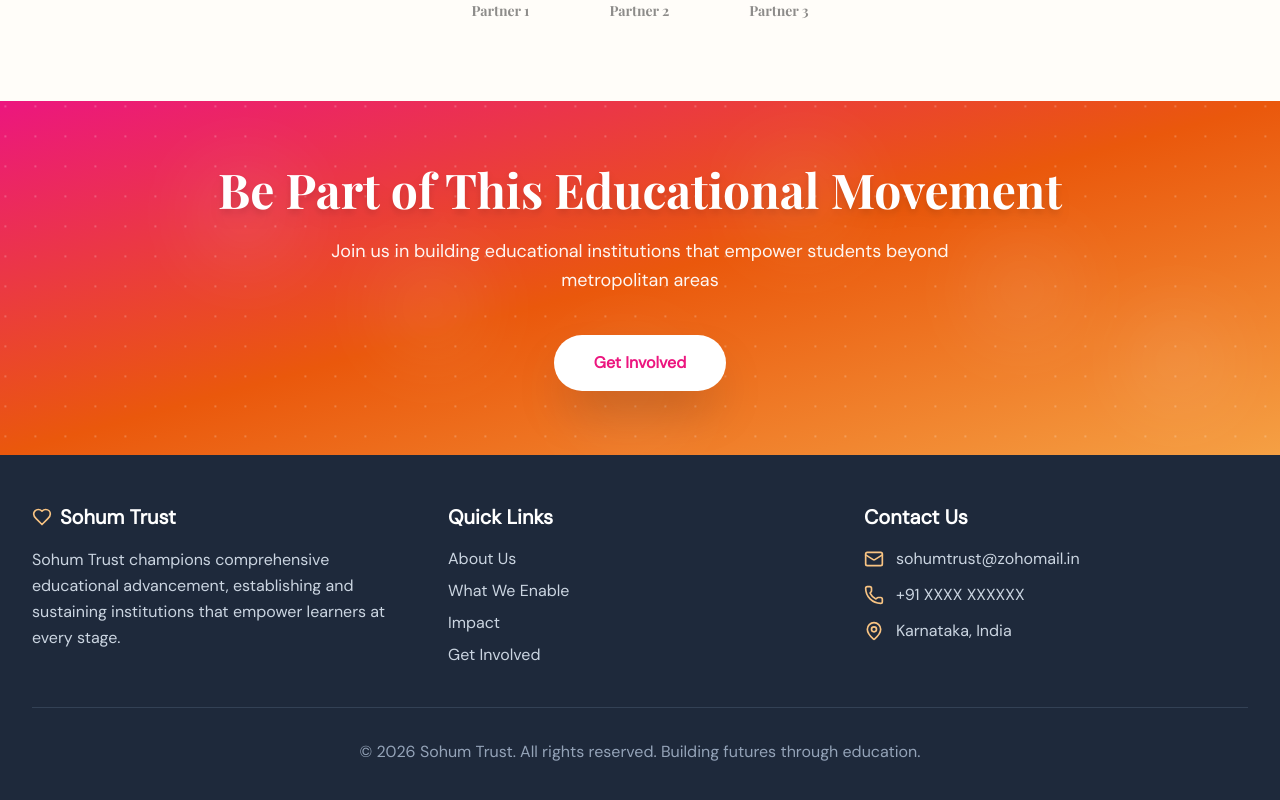
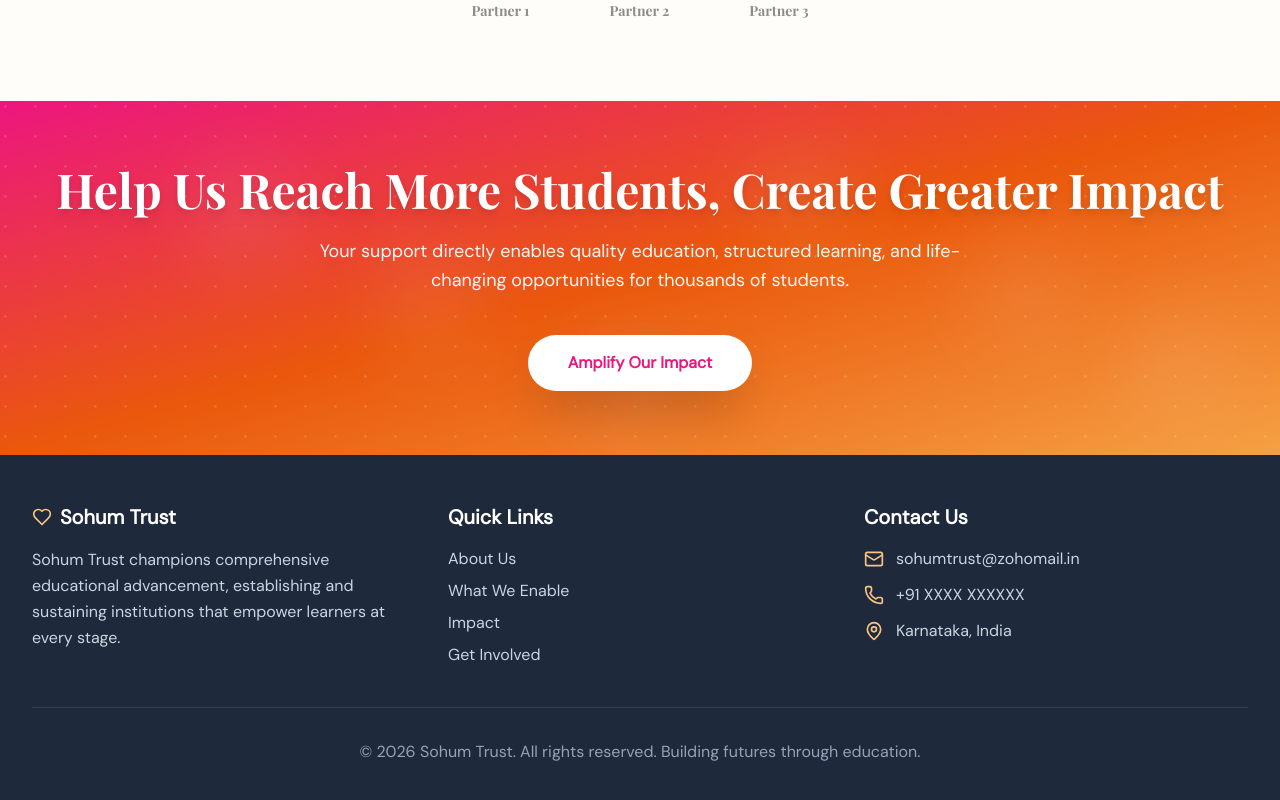
Before and after one commit to SOHUM-TRUST/sohum-trust, a React (Create React App) app in the folder frontend/: page /impact in a window 1280 px wide. Shown: the part 5342-6142 px from the top of the page. Built offline with nearby package versions, Linux system fonts and the light colour scheme; a web font is replaced by a local one.

Commit message:
Revise ImpactPage messaging for clarity and engagement

```diff
--- a/frontend/src/pages/ImpactPage.jsx
+++ b/frontend/src/pages/ImpactPage.jsx
@@ -812,14 +812,14 @@ const CTASection = () => {
 
       <div className="relative z-10">
         <h2 className="font-heading text-3xl md:text-5xl font-bold mb-6 drop-shadow-lg">
-          Be Part of This Educational Movement
+          Help Us Reach More Students, Create Greater Impact
         </h2>
         <p className="max-w-2xl mx-auto mb-10 text-lg text-white/95 font-medium leading-relaxed">
-          Join us in building educational institutions that empower students beyond metropolitan areas
+          Your support directly enables quality education, structured learning, and life-changing opportunities for thousands of students.
         </p>
 
         <Link to="/get-involved" className="inline-flex items-center gap-2 bg-white text-[#EC167F] px-10 py-4 rounded-full font-bold shadow-2xl hover:shadow-3xl transition-all hover:scale-105">
-          Get Involved
+          Amplify Our Impact
         </Link>
       </div>
 
```
